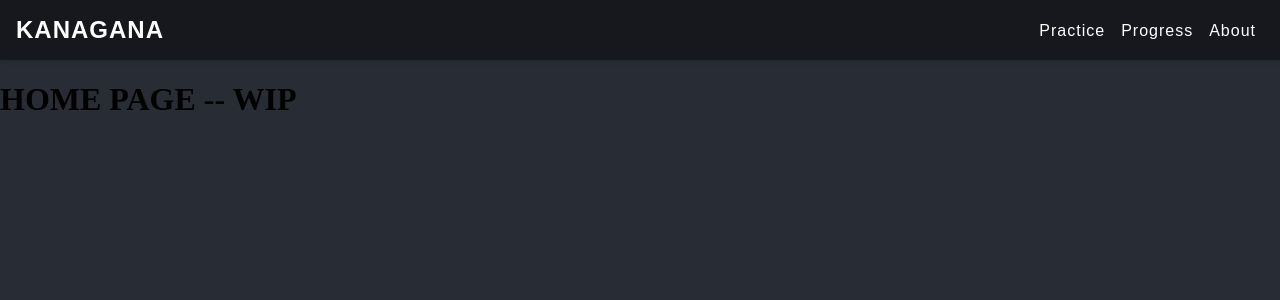
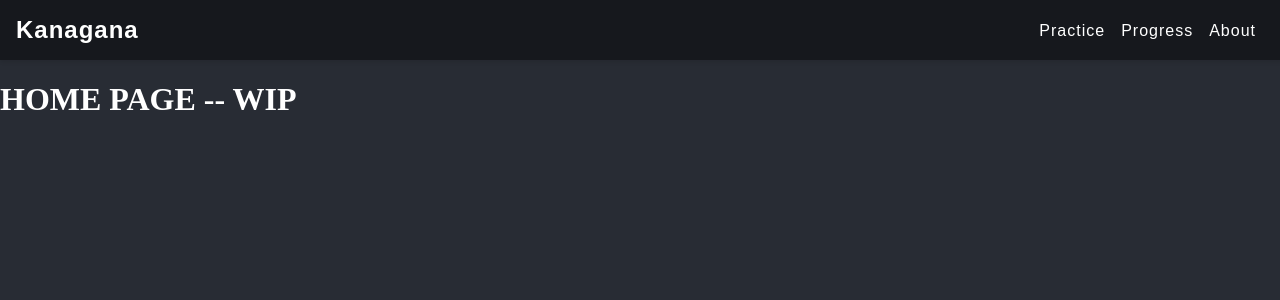
Before and after one commit to NguyenHChinh/kanagana, a React (Vite) app in the folder kanagana/: page / in a window 1280 px wide. Shown: the top 300 px of the page. Built offline with nearby package versions, Linux system fonts and the light colour scheme.

Commit message:
Lowercase Kanagana button / Changed default text color to white

```diff
--- a/kanagana/src/components/Navbar.jsx
+++ b/kanagana/src/components/Navbar.jsx
@@ -5,7 +5,7 @@ function Navbar() {
   return (
     <nav className="navbar">
       <div className="navbar-logo">
-        <Link to="/">KANAGANA</Link>
+        <Link to="/">Kanagana</Link>
       </div>
       <ul className="navbar-links">
         <li><Link to="/practice">Practice</Link></li>
--- a/kanagana/src/index.css
+++ b/kanagana/src/index.css
@@ -2,4 +2,5 @@ body{
     margin: 0;
     padding-top: 60px;
     background-color: #282c34;
+    color: white;
 }
```
